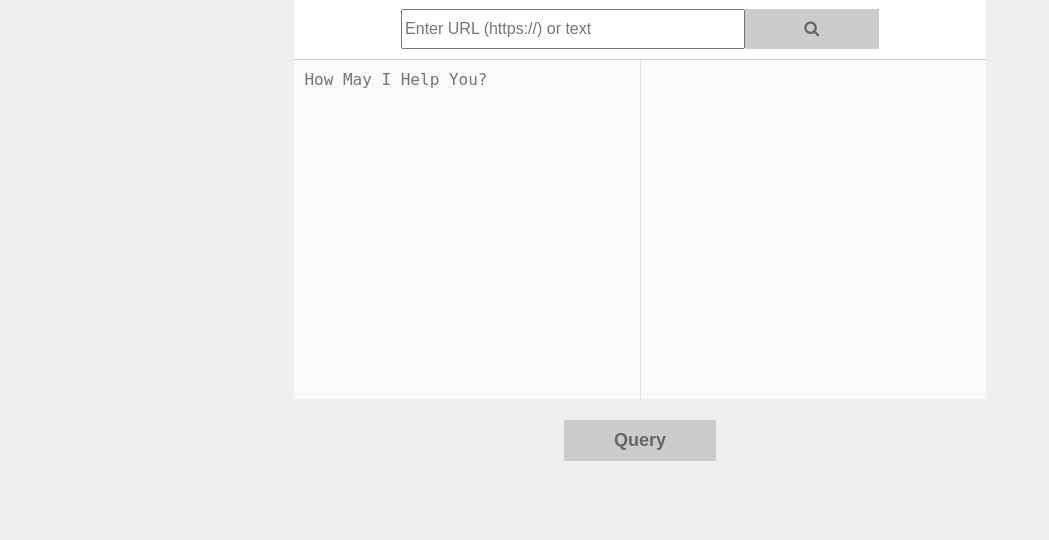
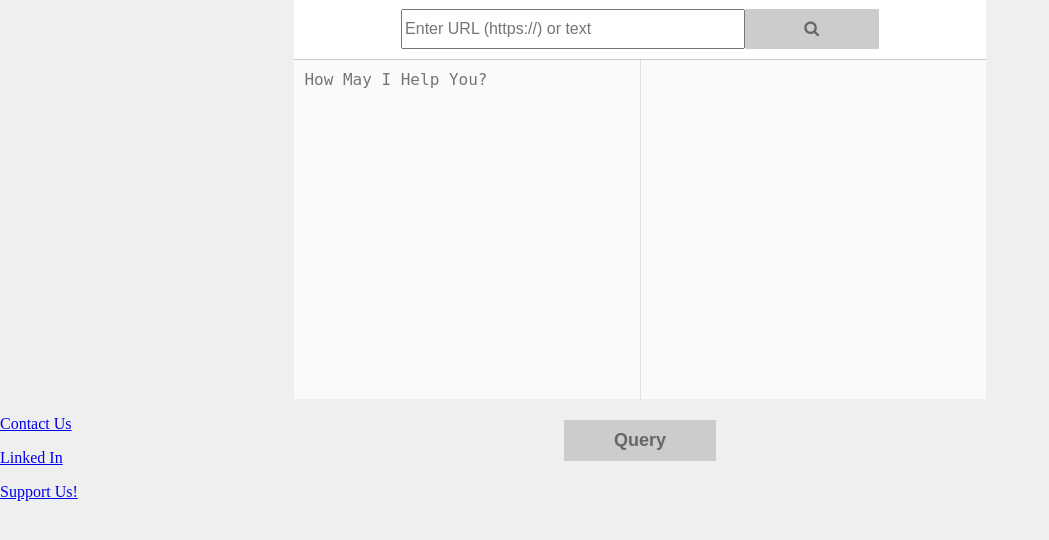
Before and after one commit to skandavivek/web-qa, a Flask app: page / in a window 1280 px wide. Shown: the part 132-672 px from the top of the page, without its empty margins (0-1049 px from the left). Run offline with Flask 3, Linux system fonts and the light colour scheme; some libraries are stand-ins or nearby versions.

Commit message:
Update index.html

```diff
--- a/templates/index.html
+++ b/templates/index.html
@@ -37,6 +37,9 @@
         </div>
     </div>
     <script src="../static/assets/js/main.js"></script>
+    <p><a href="mailto:skandavivek@chaoscontrol.net">Contact Us</a></p>
+    <p><a href="https://www.linkedin.com/in/skanda-vivek-01619311b/">Linked In</a></p>
+    <p><a href="https://www.linkedin.com/in/skanda-vivek-01619311b/">Support Us!</a></p>
 </body>
 
 </html>
```
